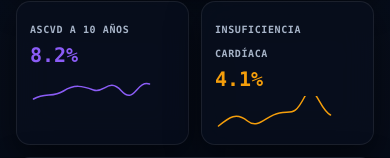
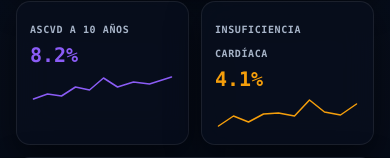
Before and after one commit to davidguzman1991/prevent-ecuador, a Next.js app in the folder frontend/: page /mobile-results-preview in a window 390 px wide. Shown: the part 179-337 px from the top of the page. Built offline with nearby package versions, Linux system fonts and the light colour scheme; no server answers.

Commit message:
arreglo de version mobil error 500

```diff
--- a/frontend/src/components/mobile/results/MobileResultsDashboard.tsx
+++ b/frontend/src/components/mobile/results/MobileResultsDashboard.tsx
@@ -15,6 +15,30 @@ export type MobileResultsDashboardProps = {
 };
 
 const ledBars = Array.from({ length: 25 }, (_, index) => index);
+const ascvdSparklinePoints: Array<[number, number]> = [
+  [0, 27],
+  [14, 22],
+  [28, 24],
+  [42, 15],
+  [56, 18],
+  [70, 6],
+  [84, 15],
+  [100, 10],
+  [116, 12],
+  [138, 5],
+];
+const hfSparklinePoints: Array<[number, number]> = [
+  [0, 30],
+  [15, 20],
+  [30, 26],
+  [45, 18],
+  [60, 17],
+  [76, 20],
+  [91, 4],
+  [106, 16],
+  [122, 19],
+  [138, 8],
+];
 
 function clampPercent(value: number | null) {
   if (value === null) return 0;
@@ -70,22 +94,32 @@ function LedRiskGauge({ risk }: { risk: number | null }) {
   );
 }
 
+function buildSparklinePath(points: Array<[number, number]>) {
+  const safePoints = points.filter(([x, y]) => Number.isFinite(x) && Number.isFinite(y));
+  if (!safePoints.length) return "M0 38";
+  return safePoints
+    .map(([x, y], index) => `${index === 0 ? "M" : "L"}${x.toFixed(1)} ${y.toFixed(1)}`)
+    .join(" ");
+}
+
 function Sparkline({
   tone,
-  path,
+  points,
 }: {
   tone: "ascvd" | "hf";
-  path: string;
+  points: Array<[number, number]>;
 }) {
   const stroke = tone === "ascvd" ? "#8b5cf6" : "#f59e0b";
+  const linePath = buildSparklinePath(points);
+  const fillPath = `${linePath} L138.0 38.0 L0.0 38.0 Z`;
 
   return (
     <svg className={styles.sparkline} viewBox="0 0 138 38" aria-hidden="true">
       <path
-        d={`${path} L138 38 L0 38 Z`}
+        d={fillPath}
         fill={tone === "ascvd" ? "rgba(139, 92, 246, 0.12)" : "rgba(245, 158, 11, 0.12)"}
       />
-      <path d={path} stroke={stroke} />
+      <path d={linePath} stroke={stroke} />
     </svg>
   );
 }
@@ -144,7 +178,7 @@ export default function MobileResultsDashboard({
             <strong className={`${styles.telemetryValue} ${styles.ascvdValue}`}>
               {formatPercent(ascvd10)}
             </strong>
-            <Sparkline tone="ascvd" path="M0 27 C12 20 19 26 30 19 S49 14 60 18 75 5 88 19 103 8 116 12 138 4" />
+            <Sparkline tone="ascvd" points={ascvdSparklinePoints} />
           </article>
 
           <article className={styles.telemetryCell}>
@@ -152,7 +186,7 @@ export default function MobileResultsDashboard({
             <strong className={`${styles.telemetryValue} ${styles.hfValue}`}>
               {formatPercent(hf10)}
             </strong>
-            <Sparkline tone="hf" path="M0 30 C11 21 18 16 29 25 S48 19 61 17 76 20 86 1 100 13 112 19 138 7" />
+            <Sparkline tone="hf" points={hfSparklinePoints} />
           </article>
         </section>
 
--- a/frontend/src/context/AuthContext.tsx
+++ b/frontend/src/context/AuthContext.tsx
@@ -8,6 +8,7 @@ import {
   useMemo,
   useState,
 } from "react";
+import { usePathname } from "next/navigation";
 import type { Session } from "@supabase/supabase-js";
 
 import { getApiBaseUrl } from "@/lib/api";
@@ -41,7 +42,16 @@ async function fetchCurrentUser(accessToken: string): Promise<CurrentUser> {
   return (await response.json()) as CurrentUser;
 }
 
+function isAnonymousMobileCalculatorRoute(pathname: string | null): boolean {
+  if (typeof window === "undefined") return false;
+  return (
+    window.innerWidth < 768 &&
+    (pathname === "/" || pathname === "/mobile-preview" || pathname === "/mobile-results-preview")
+  );
+}
+
 export function AuthProvider({ children }: { children: ReactNode }) {
+  const pathname = usePathname();
   const [session, setSession] = useState<Session | null>(null);
   const [currentUser, setCurrentUser] = useState<CurrentUser | null>(null);
   const [isLoading, setIsLoading] = useState(true);
@@ -87,6 +97,12 @@ export function AuthProvider({ children }: { children: ReactNode }) {
       }
 
       setSession(data.session);
+      if (isAnonymousMobileCalculatorRoute(pathname)) {
+        setCurrentUser(null);
+        setIsLoading(false);
+        return;
+      }
+
       try {
         if (data.session?.access_token) {
           const nextUser = await fetchCurrentUser(data.session.access_token);
@@ -124,6 +140,12 @@ export function AuthProvider({ children }: { children: ReactNode }) {
         return;
       }
 
+      if (isAnonymousMobileCalculatorRoute(pathname)) {
+        setCurrentUser(null);
+        setIsLoading(false);
+        return;
+      }
+
       void fetchCurrentUser(nextSession.access_token)
         .then((nextUser) => setCurrentUser(nextUser))
         .catch((authError) => {
@@ -137,7 +159,7 @@ export function AuthProvider({ children }: { children: ReactNode }) {
       isMounted = false;
       subscription.unsubscribe();
     };
-  }, []);
+  }, [pathname]);
 
   const signIn = useCallback(async (email: string, password: string) => {
     setIsLoading(true);
```
